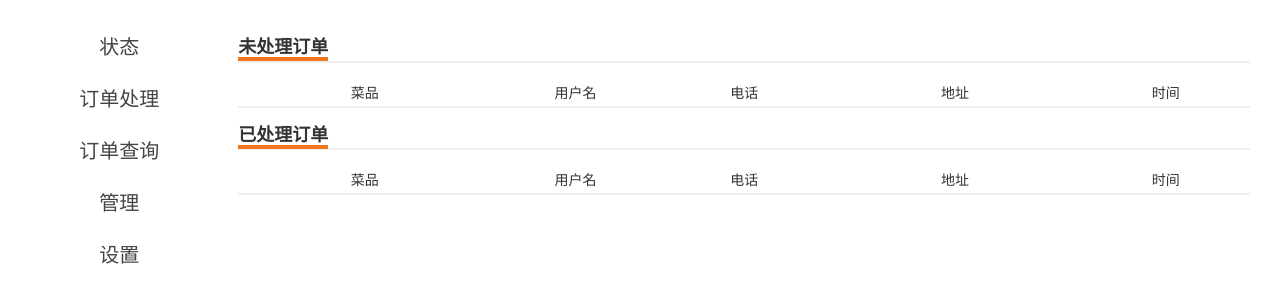
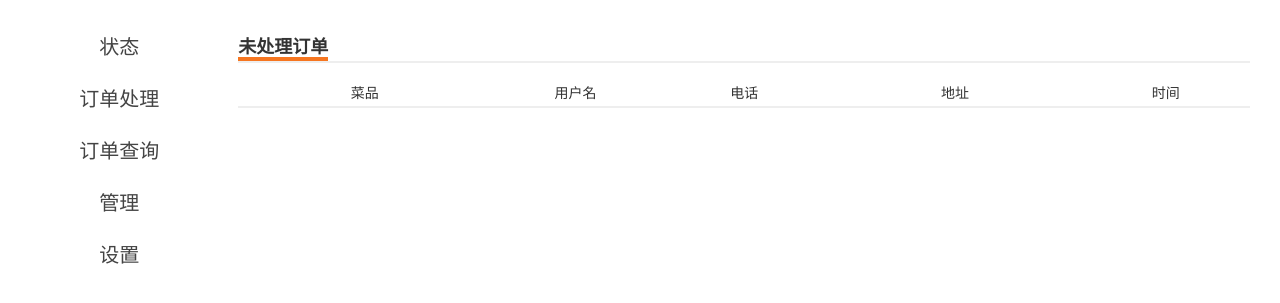
Before and after one commit to dudulu23/haiema, a PHP site: page /seller.php?position=order_check in a window 1280 px wide. Shown: the part 63-366 px from the top of the page. Run offline with PHP 8.4, Linux system fonts and the light colour scheme; the visitor is signed in with stand-in values (Sample User, id 1); data comes from the database, SQL or seed files in the repository; data that the repository does not hold is empty.

Commit message:
new
修改细节

```diff
--- a/controller/sellerpolling.php
+++ b/controller/sellerpolling.php
@@ -3,7 +3,7 @@
 	include "common.php";
 	if(isset($_POST['SID'])){
 		$SID=$_POST['SID'];
-		$sql="SELECT * FROM `od` WHERE `O_t_sellersub` IS NULL AND `SID`=".$SID;
+		$sql="SELECT * FROM `od` WHERE `SID`=".$SID;
 		$result=mysqli_query($mysqli,$sql);
 		while($row=$result->fetch_assoc()){
 			$O_words='无';
@@ -14,13 +14,26 @@
 			//把O_list字符串变成对象
 			$list=json_decode($row['O_list']);
 			$row['O_list']=$list;
+			//打印菜品
 			$menum=menumaker($row['O_list']);
+			//打印菜品（详细）
 			$menumDT=menumakerDT($row['O_list']);
 			$sql_username="SELECT * FROM `user` WHERE `UID`=".$row['UID'];
 			$result_username=mysqli_query($mysqli,$sql_username);
 			$row_user=$result_username->fetch_assoc();
 			$username=$row_user['userName'];
-			echo "<div class='orderlist_box'>
+			if($row['O_t_sellersub']==NULL){
+				$sta="未接单";
+				$cla="";
+			}else{
+				$cla="remove";
+			}
+			if($row['O_t_sellersub']!=NULL&&$row['O_overtime']==NULL){
+				$sta="买家未接受";
+			}else if($row['O_overtime']!=NULL){
+				$sta="订单完成";
+			}
+			echo "<div class='orderlist_box ".$cla."'>
 					<a class='list' href='##' onClick='detail(this)'>
 						<span class='col-xs-3'>".$menum."</span>
 						<span class='col-xs-2'>".$username."</span>
@@ -31,19 +44,18 @@
 					<div class='detail hidden'>
 						<span>订单详情</span>
 						<div>
-							<div><span class='detali_left col-xs-3'>订单编号:</span><span class='orderid col-xs-9'>".$row['O_id']."</span><div class='clearfix'></div></div>
-							<div><span class='detali_left col-xs-3'>用户名:</span><span class='col-xs-9'>".$username."</span><div class='clearfix'></div></div>
-							<div><span class='detali_left col-xs-3'>地址信息</span><span class='col-xs-9'><p>姓名：".$add->name."</p>详细地址：".$add->position."<p></p><p>电话：".$add->phone."</p></span><div class='clearfix'></div></div>
-							<div><span class='detali_left col-xs-3'>菜品:</span>
+							<div class='clearfix'><span class='detali_left col-xs-3'>订单编号:</span><span class='orderid col-xs-9'>".$row['O_id']."</span></div>
+							<div class='clearfix'><span class='detali_left col-xs-3'>订单状态:</span><span class='orderst col-xs-9'>".$sta."</span></div>
+							<div class='clearfix'><span class='detali_left col-xs-3'>用户名:</span><span class='col-xs-9'>".$username."</span></div>
+							<div class='clearfix'><span class='detali_left col-xs-3'>地址信息</span><span class='col-xs-9'><p>姓名：".$add->name."</p>详细地址：".$add->position."<p></p><p>电话：".$add->phone."</p></span></div>
+							<div class='clearfix'><span class='detali_left col-xs-3'>菜品:</span>
 								".$menumDT."
-								<div class='clearfix'>
 							</div>
-							</div>
-							<div><span class='detali_left col-xs-3'>总金额:</span><span class='col-xs-9'>".$row['O_sum']."元</span><div class='clearfix'></div></div>
-							<div><span class='detali_left col-xs-3'>订单时间:</span><span class='col-xs-9'>".$row['O_time']."</span><div class='clearfix'></div></div>
-							<div><span class='detali_left col-xs-3'>订单留言:</span><span class='col-xs-9'><p>".$O_words."</p></span><div class='clearfix'></div></div>
+							<div class='clearfix'><span class='detali_left col-xs-3'>总金额:</span><span class='col-xs-9'>".$row['O_sum']."元</span></div>
+							<div class='clearfix'><span class='detali_left col-xs-3'>订单时间:</span><span class='col-xs-9'>".$row['O_time']."</span></div>
+							<div class='clearfix'><span class='detali_left col-xs-3'>订单留言:</span><span class='col-xs-9'><p>".$O_words."</p></div>
 						</div>
-						<button onClick='check(this)' class='cl btn btn-info'   >确定</button><button onClick='accept(this)' class='accept btn btn-info'>接单</button><button class='revise btn btn-warning'>修改订单</button>
+						<button onClick='check(this)' class='cl btn btn-info'>确定</button><button onClick='accept(this)' class='accept btn btn-info'>接单</button><button class='revise btn btn-warning'>修改订单</button>
 					</div>
 				</div>
 			";
--- a/css/commmon.css
+++ b/css/commmon.css
@@ -116,7 +116,9 @@ ul li{
 	margin:auto;
 }
 .carbox_list .list_name{
-	width: 40%;
+	width: 55%;
+	white-space: nowrap;
+	text-overflow: hidden;
 }
 .carbox_list .list_num{
 	width: 20%;
--- a/css/seller.css
+++ b/css/seller.css
@@ -300,3 +300,7 @@ display: inline-block;
 	height: 80px;
 	width: 80px;
 }
+.listmark .col-xs-3{
+	white-space: nowrap;
+	overflow: hidden;
+}
--- a/index.php
+++ b/index.php
@@ -37,7 +37,7 @@
 				foreach ($_SESSION['list'] as $list) {
 					$psum=$list->goods_num*$list->goods_price+$psum;
 					echo"
-						<div class='carbox_list' id='list_id_".$list->goods_id."'><input type='hidden'  value='".$list->goods_id."'><span class='list_name'>".$list->goods_name."</span><span class='list_num'>".$list->goods_num."</span><span class='list_price'>".$list->goods_num*$list->goods_price."元</span><span><button class='list_del' onClick='indexlistdel(this)'>-</button></span></div>
+						<div class='carbox_list' id='list_id_".$list->goods_id."'><input type='hidden'  value='".$list->goods_id."'><span class='list_name'>".$list->goods_name."</span><span class='list_num'>".$list->goods_num."</span><span class='list_price'>".$list->goods_num*$list->goods_price."元</span></div>
 					";
 				}
 			}
--- a/js/seller.js
+++ b/js/seller.js
@@ -81,7 +81,7 @@ $(document).ready(function(){
 		},200);
 
 	});
-
+	//添加新类别
 	$('.addnewclass .can').click(function(){
 		$(this).parents('.addnewclass').fadeOut();
 		$('.cover').addClass('hidden');
@@ -171,9 +171,13 @@ function sellerajax(){
 		},
 		url:'controller/sellerpolling.php',
 		success:function(data){
+			$('.listmark').html(data);
 			$('.hidbox').html(data);
-			$('.listmark').html(data);
-			if($('.hidbox .orderlist_box').length>0){
+			//去除已接订单
+			$('.nocheck').find('.remove').remove();
+			$('.hidbox').find('.remove').remove();
+
+			if($('.hidbox .orderlist_box').length>0&&(getQueryString('position')!=='order_check')){
 				$('.orderwarn_body p').text("有"+$('.hidbox .orderlist_box').length+"个新订单");
 				$('.orderwarn').animate({
 					bottom:'0px'
@@ -233,3 +237,12 @@ function goodsedit(method,$th){
 	}
 
 }
+//取出地址栏get值
+function getQueryString(name) {
+    var reg = new RegExp('(^|&)' + name + '=([^&]*)(&|$)', 'i');
+    var r = window.location.search.substr(1).match(reg);
+    if (r != null) {
+        return unescape(r[2]);
+    }
+    return null;
+}
--- a/seller.php
+++ b/seller.php
@@ -98,23 +98,10 @@ switch ($p) {
 					<span class='col-xs-2'>时间</span>
 					<div class='clearfix'></div>
 				</div>
-				<div class='listmark'></div>
+				<div class='listmark nocheck'></div>
 			</div>
 			<div class='nothing hidden'>
 				<span>没有未处理的订单</span>
-			</div>
-		</div>
-		<div class='order_checked'>
-			<div class='rightbox_title'><span>已处理订单</span></div>
-			<div class='rightbox_body'>
-				<div class='orderlist_title'>
-					<span class='col-xs-3'>菜品</span>
-					<span class='col-xs-2'>用户名</span>
-					<span class='col-xs-2'>电话</span>
-					<span class='col-xs-3'>地址</span>
-					<span class='col-xs-2'>时间</span>
-					<div class='clearfix'></div>
-				</div>
 			</div>
 		</div>
 	</div>
@@ -136,6 +123,7 @@ switch ($p) {
 						<span class='col-xs-2'>时间</span>
 						<div class='clearfix'></div>
 					</div>
+					<div class='listmark'></div>
 				</div>
 			</div>
 		</div>
@@ -275,6 +263,7 @@ function detailselect($shop_class,$cll){
 	}
 	return $detail_class_str;
 }
+//菜单生成
 function goodsbox($mysqli,$shop_class){
 	$goodsbox_str="";
 	foreach ($shop_class as $cl) {
```
Also changed, not shown: css/order.css (+8 -0 lines), js/order.js (+30 -1 lines), js/shop.js (+5 -5 lines), order.php (+7 -2 lines), shop.php (+5 -2 lines), css/shop.css (line endings or trailing spaces).
